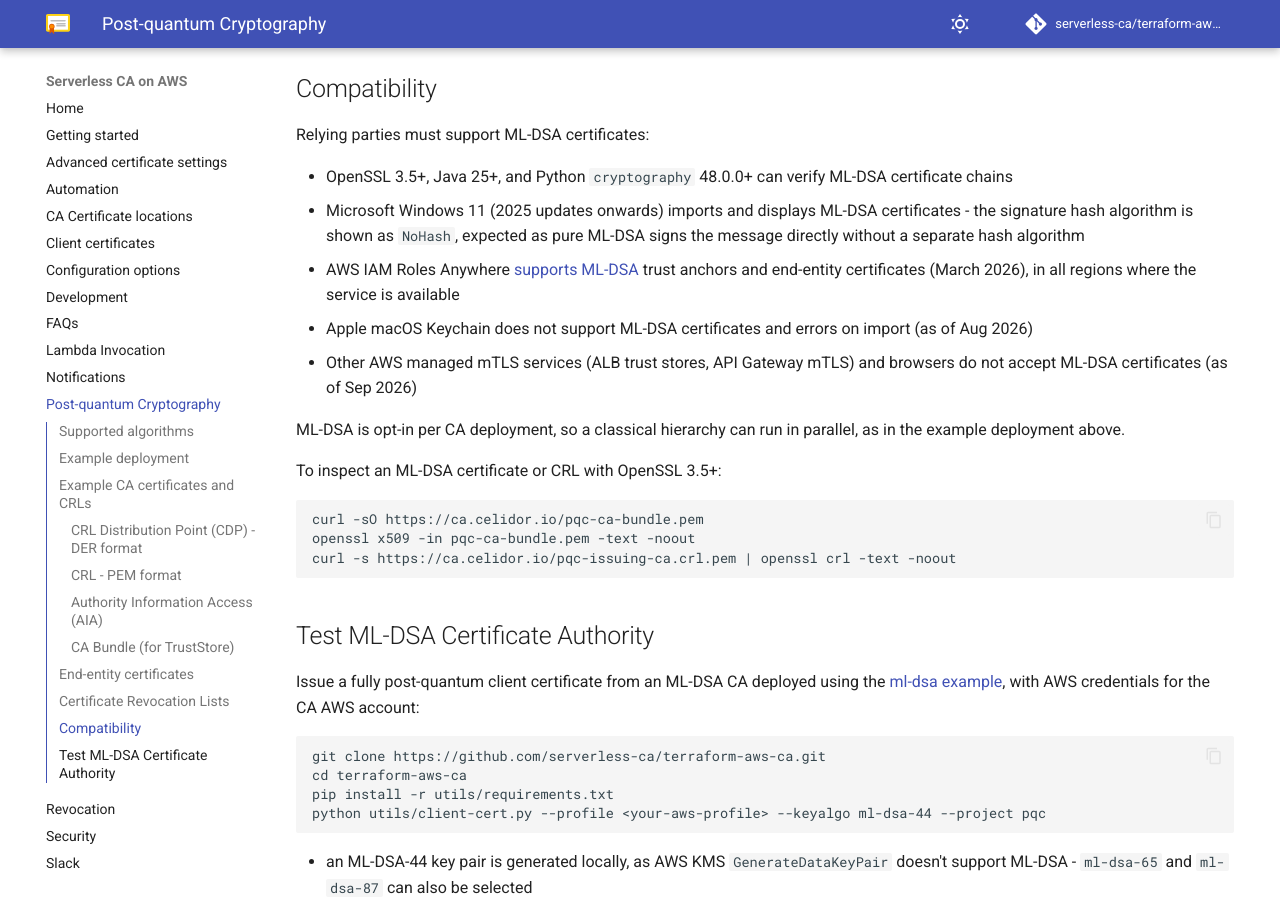
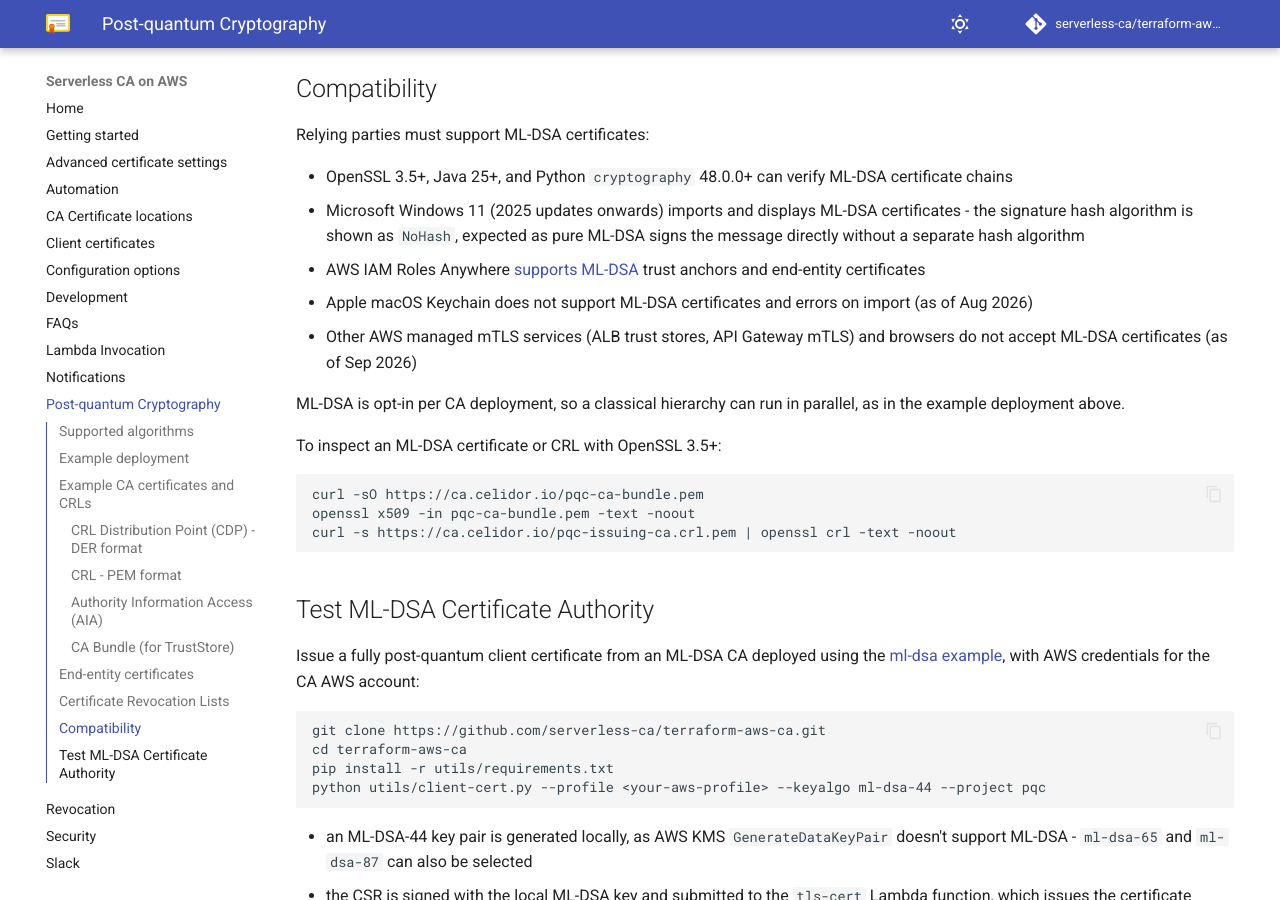
Before and after one commit to serverless-ca/terraform-aws-ca, an MkDocs documentation site: the page built from docs/pqc.md, in a window 1280 px wide and 900 px high, scrolled down 4817 px. Built offline with MkDocs 1.6.1 and Material for MkDocs 9.7.7, drawn with Linux system fonts in a browser that asks for light colours; comment, search, counter and statistics services are not loaded.

Commit message:
Make compatibility statement more concise

```diff
--- a/docs/pqc.md
+++ b/docs/pqc.md
@@ -108,8 +108,7 @@
   ML-DSA signs the message directly without a separate hash algorithm
 * AWS IAM Roles Anywhere
   [supports ML-DSA](https://aws.amazon.com/about-aws/whats-new/2026/03/iam-roles-anywhere-post-quantum-digital-certificates)
-  trust anchors and end-entity certificates (March 2026), in all regions where the
-  service is available
+  trust anchors and end-entity certificates
 * Apple macOS Keychain does not support ML-DSA certificates and errors on import
   (as of Aug 2026)
 * Other AWS managed mTLS services (ALB trust stores, API Gateway mTLS) and browsers
```
